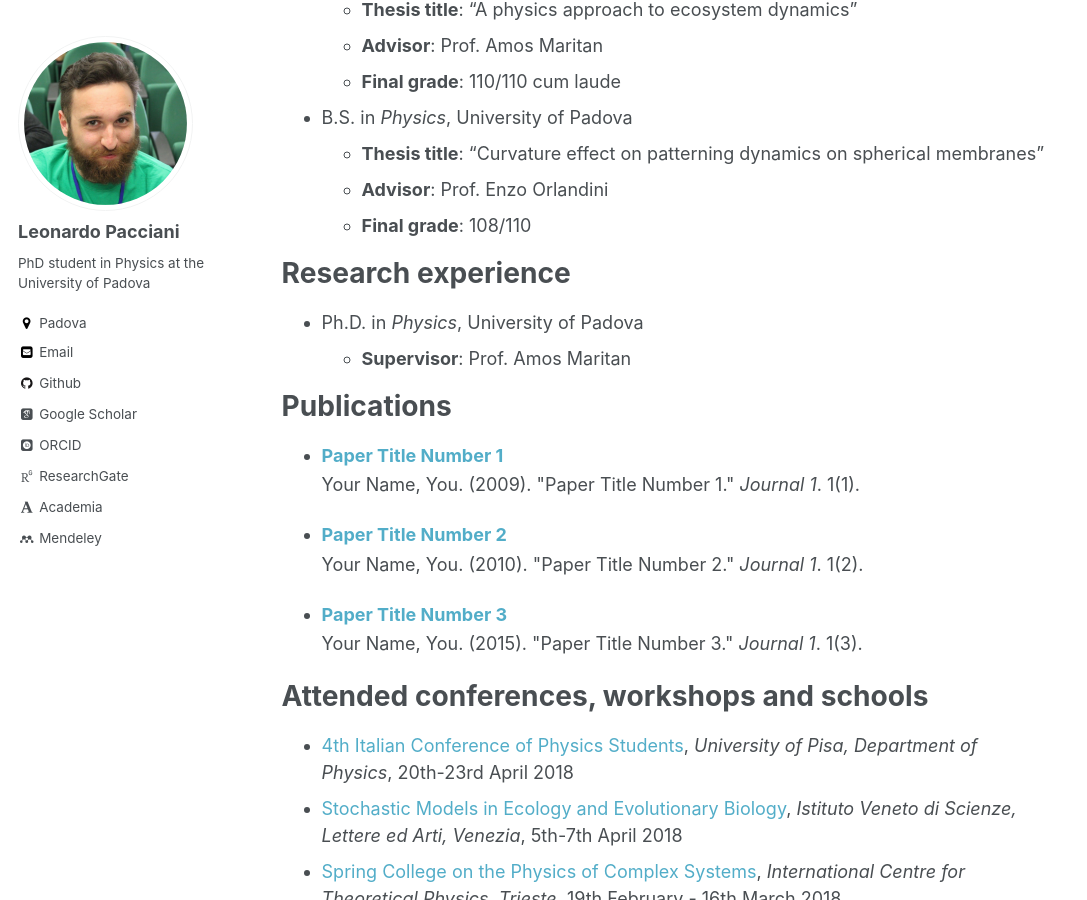
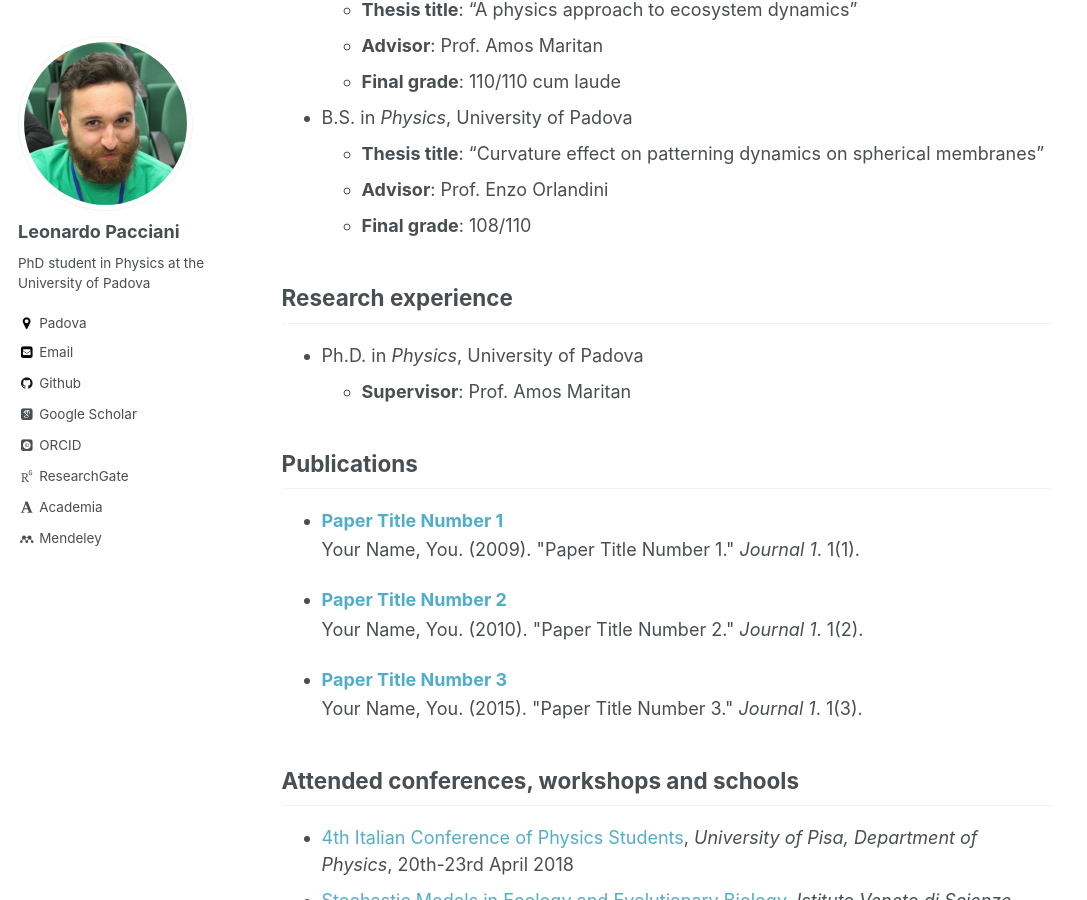
Before and after one commit to suweis/suweis.github.io, a Jekyll site: the page built from _pages/cv.md, in a window 1280 px wide and 900 px high, scrolled down 329 px. Shown: the whole window, without its empty margins (0-1087 px from the left). Built offline with Jekyll 4.4.1, drawn with Linux system fonts in a browser that asks for light colours; some web fonts are replaced.

Commit message:
Changed titl size in CV page

```diff
--- a/_pages/cv.md
+++ b/_pages/cv.md
@@ -21,19 +21,16 @@ You can also download my CV as a [pdf file](/files/CV_Pacciani.pdf).
   * **Advisor**: Prof. Enzo Orlandini
   * **Final grade**: 108/110
 
-Research experience
-======
+## Research experience
 * Ph.D. in *Physics*, University of Padova
   * **Supervisor**: Prof. Amos Maritan
 
-Publications
-======
+## Publications
   <ul>{% for post in site.publications %}
     {% include archive-single-cv.html %}
   {% endfor %}</ul>
 
-Attended conferences, workshops and schools
-======
+## Attended conferences, workshops and schools
 * [4th Italian Conference of Physics Students](http://ai-sf.it/cisf18/), *University of Pisa, Department of Physics*, 20th-23rd April 2018
 * [Stochastic Models in Ecology and Evolutionary Biology](http://www.pd.infn.it/~maritan/veniceworkshop/veniceworkshop.html), *Istituto Veneto di Scienze, Lettere ed Arti, Venezia*, 5th-7th April 2018
 * [Spring College on the Physics of Complex Systems](http://indico.ictp.it/event/8299/), *International Centre for Theoretical Physics, Trieste*, 19th February - 16th March 2018
@@ -42,25 +39,21 @@ Attended conferences, workshops and schools
 * Venice meeting on fluctuations in small complex systems III,  *Istituto Veneto di Scienze, Lettere ed Arti, Venezia*, 3rd-6th October 2016
 * [2nd Italian Conference of Physics Students](http://www.ai-sf.it/cisf2016/), *University of Turin, Department of Physics*, 22nd-24th April 2016
 
-Organized conferences, workshops and schools
-======
+## Organized conferences, workshops and schools
 * Sei Spritz Facili, *University of Padova, Department of Physics*
   * Cycle of six lectures, activity of the Padova Local Committee of the Italian Association of Physics Students
 
-Talks
-======
+## Talks
   <ul>{% for post in site.talks %}
     {% include archive-single-talk-cv.html %}
   {% endfor %}</ul>
 
-Teaching
-======
+## Teaching
   <ul>{% for post in site.teaching %}
     {% include archive-single-cv.html %}
   {% endfor %}</ul>
 
-Associations
-======
+## Associations
 * Secretary of the [Italian Association of Physics Students](http://www.ai-sf.it), 1st October 2017 - present day
 * President of the Padova Local Committee of the [Italian Association of Physics Students](http://www.ai-sf.it), 2nd May 2016 - 30th September 2017
 * Member of the [Italian Association of Physics Students](http://www.ai-sf.it), 26th February 2016 - present day
```
